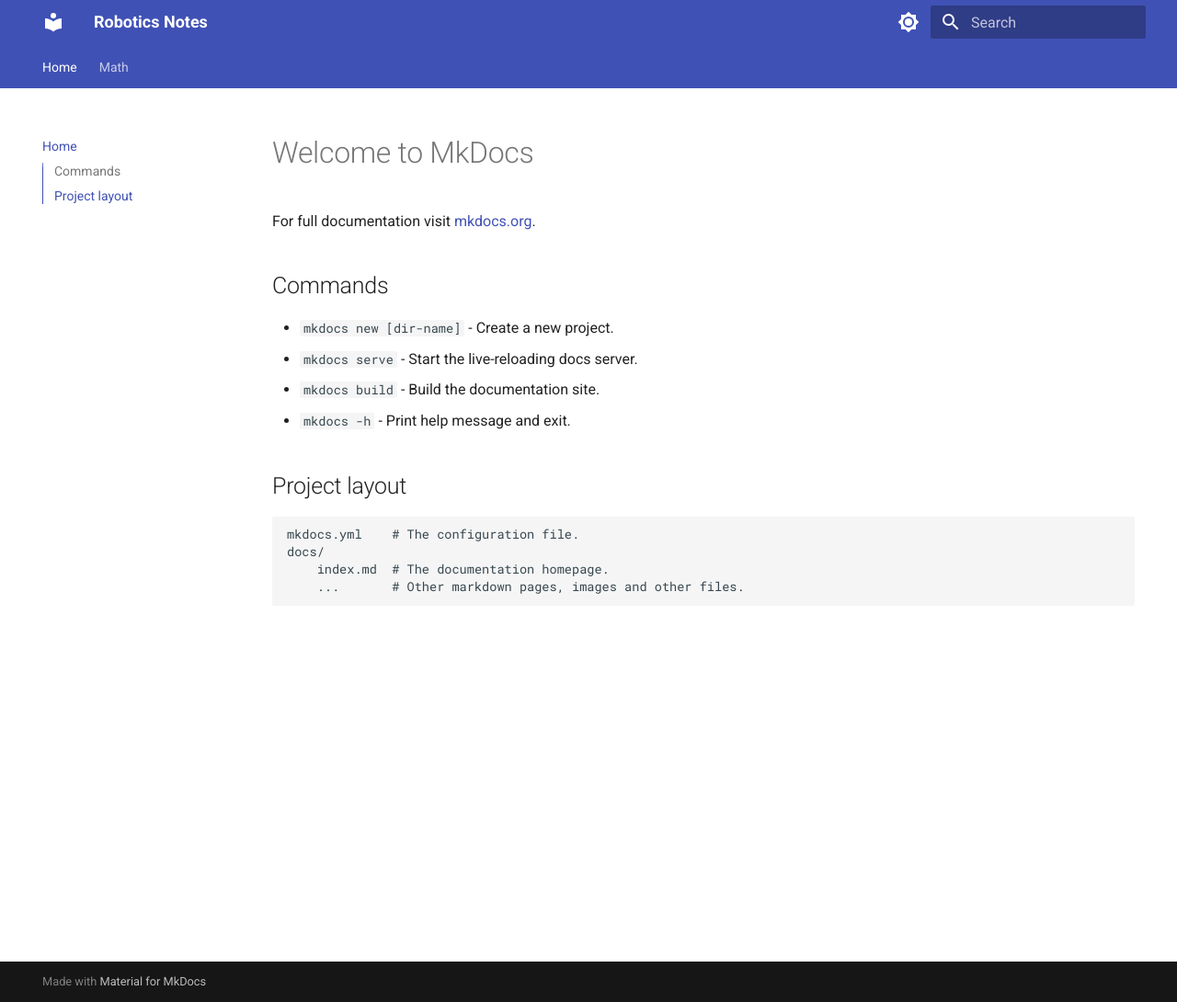
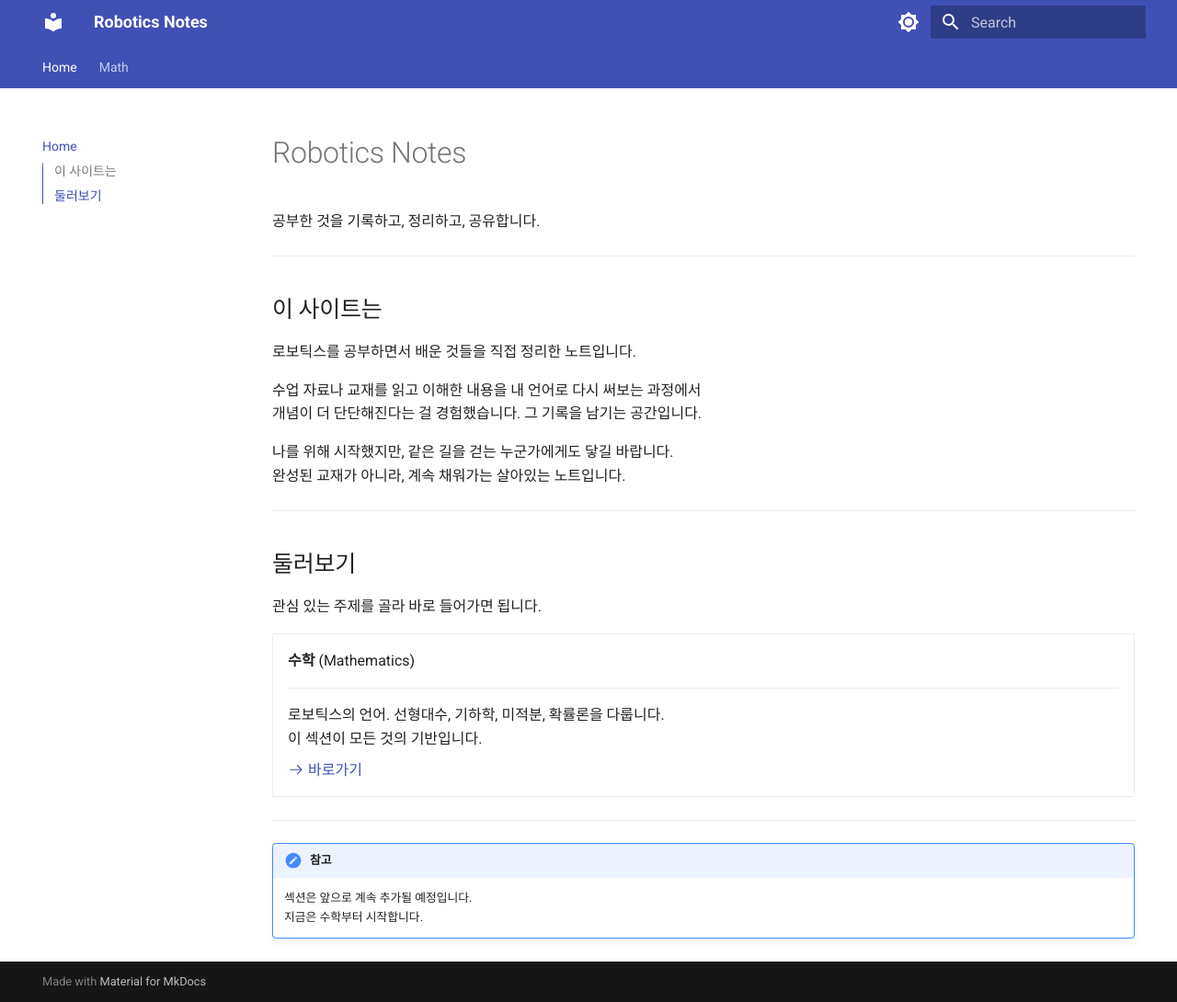
Before and after one commit to raisewise0211/raisewise0211.github.io, an MkDocs documentation site: the page built from docs/index.md, in a window 1280 px wide and 1090 px high. Shown: the whole window at 92% size. Built offline with MkDocs 1.6.1 and Material for MkDocs 9.7.7, drawn with Linux system fonts in a browser that asks for light colours.

Commit message:
Redesign home page and add missing markdown extensions
Co-Authored-By: Claude Sonnet 4.6 <noreply@anthropic.com>

```diff
--- a/docs/index.md
+++ b/docs/index.md
@@ -1,17 +1,40 @@
-# Welcome to MkDocs
+# Robotics Notes
 
-For full documentation visit [mkdocs.org](https://www.mkdocs.org).
+공부한 것을 기록하고, 정리하고, 공유합니다.
 
-## Commands
+---
 
-* `mkdocs new [dir-name]` - Create a new project.
-* `mkdocs serve` - Start the live-reloading docs server.
-* `mkdocs build` - Build the documentation site.
-* `mkdocs -h` - Print help message and exit.
+## 이 사이트는
 
-## Project layout
+로보틱스를 공부하면서 배운 것들을 직접 정리한 노트입니다.
 
-    mkdocs.yml    # The configuration file.
-    docs/
-        index.md  # The documentation homepage.
-        ...       # Other markdown pages, images and other files.
+수업 자료나 교재를 읽고 이해한 내용을 내 언어로 다시 써보는 과정에서
+개념이 더 단단해진다는 걸 경험했습니다. 그 기록을 남기는 공간입니다.
+
+나를 위해 시작했지만, 같은 길을 걷는 누군가에게도 닿길 바랍니다.
+완성된 교재가 아니라, 계속 채워가는 살아있는 노트입니다.
+
+---
+
+## 둘러보기
+
+관심 있는 주제를 골라 바로 들어가면 됩니다.
+
+<div class="grid cards" markdown>
+
+-   **수학** (Mathematics)
+
+    ---
+
+    로보틱스의 언어. 선형대수, 기하학, 미적분, 확률론을 다룹니다.
+    이 섹션이 모든 것의 기반입니다.
+
+    [:octicons-arrow-right-24: 바로가기](math/index.md)
+
+</div>
+
+---
+
+!!! note "참고"
+    섹션은 앞으로 계속 추가될 예정입니다.
+    지금은 수학부터 시작합니다.
--- a/mkdocs.yml
+++ b/mkdocs.yml
@@ -24,6 +24,10 @@ markdown_extensions:
   - pymdownx.highlight:
       anchor_linenums: true
   - pymdownx.superfences
+  - pymdownx.emoji:
+      emoji_index: !!python/name:material.extensions.emoji.twemoji
+      emoji_generator: !!python/name:material.extensions.emoji.to_svg
+  - admonition
   - attr_list
   - md_in_html
 
```
